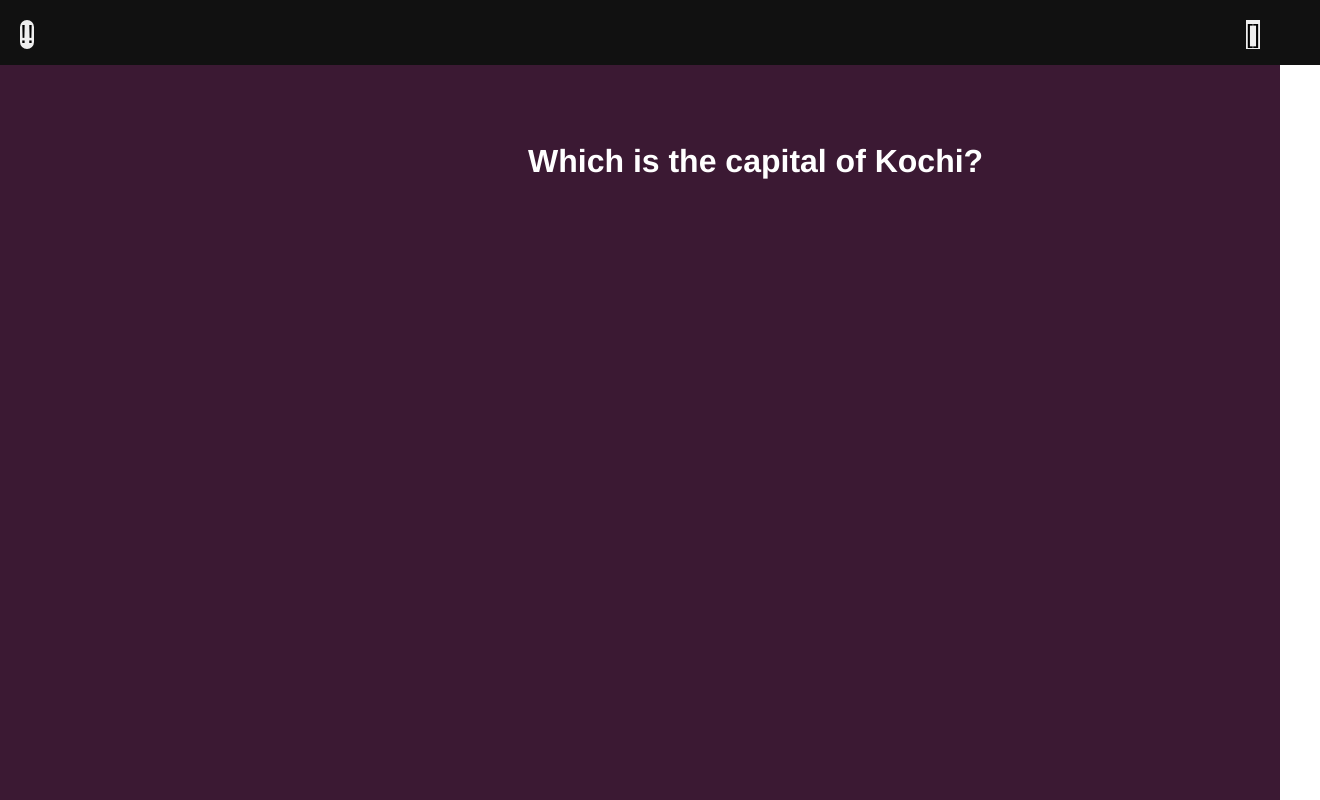
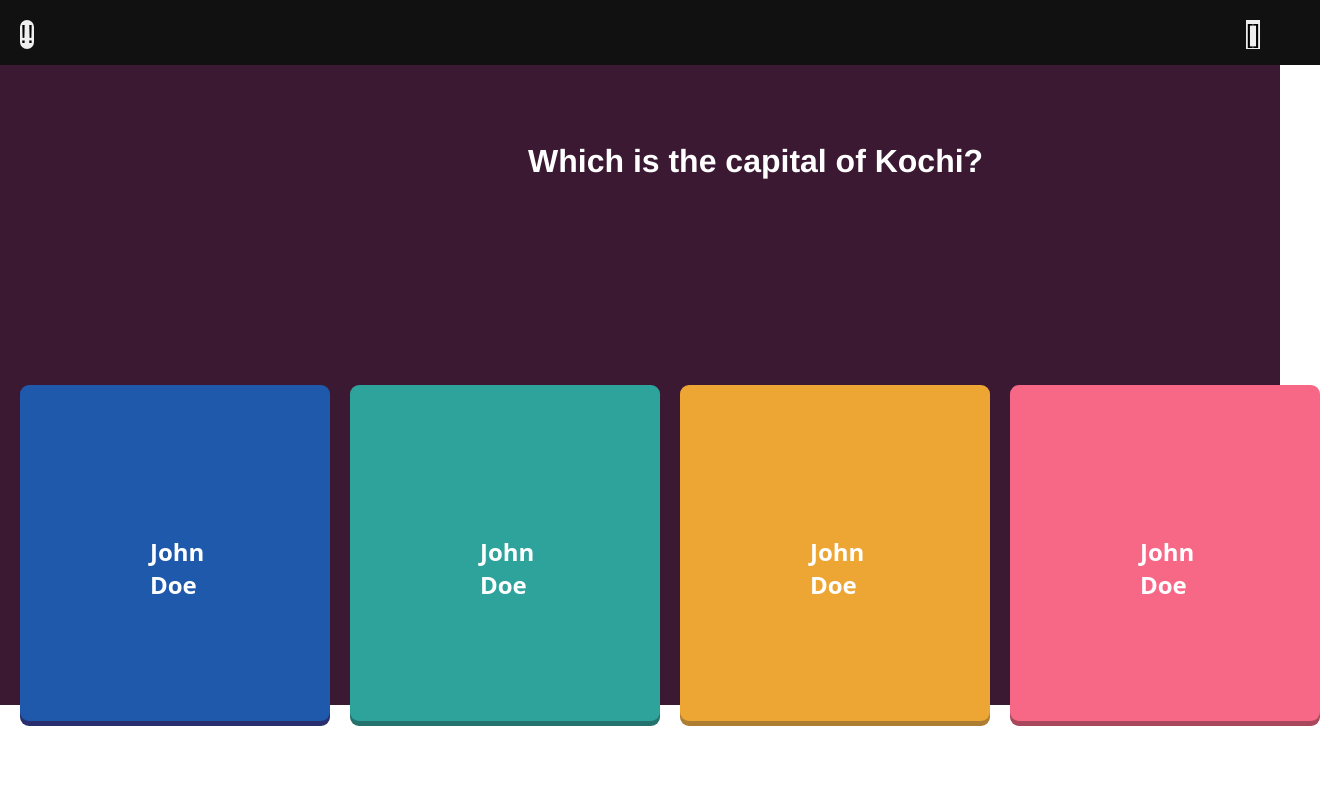
Before and after one commit to shafimuhammed1/quizApp, a React (Create React App) app: page / in a window 1280 px wide. Shown: the whole page, 1320 px wide, since content can reach past the window. Built offline with nearby package versions, Linux system fonts and the light colour scheme.

Commit message:
Added a component called card and styled it

```diff
--- a/src/Components/Cards/Card.css
+++ b/src/Components/Cards/Card.css
@@ -0,0 +1,65 @@
+.Card{
+    width: 100%;
+    /* height: 320px; */
+    background-color: #3b1933;
+
+}
+
+.Card-container{
+    height: 320px;
+    margin-left: 20px;
+    display: flex;
+    margin-right: 20px;
+
+}
+
+.question-card{
+    height: 42vh;
+    background-color: #1f59ab;
+    width: 25%;
+    border-radius: 9px;
+    box-shadow: 0px 5px #292e6e;
+    text-align: center;
+    cursor: pointer;
+}
+
+.question-card1{
+    height: 42vh;
+    background-color:#2ea39b;
+    width: 25%;
+    margin-left: 20px;
+    border-radius: 9px;
+    text-align: center;
+    box-shadow: 0px 5px #23726d;
+    cursor: pointer;
+}
+.question-card2{
+    height: 42vh;
+    background-color: #eda634;
+    width: 25%;
+    margin-left: 20px;
+    border-radius: 9px;
+    text-align: center;
+    box-shadow: 0px 5px #ad7e31;
+    cursor: pointer;
+}
+
+.question-card3{
+    height: 42vh;
+    background-color: #f76887;
+    width: 25%;
+    margin-left: 20px;
+    border-radius: 9px;
+    text-align: center;
+    box-shadow: 0px 5px #a9485d;
+    cursor: pointer;
+
+}
+
+.ans{
+    padding: 150px;
+    padding-left: 130px;
+    color: white;
+    font-size: 1.5rem;
+    font-family: system-ui, -apple-system, BlinkMacSystemFont, 'Segoe UI', Roboto, Oxygen, Ubuntu, Cantarell, 'Open Sans', 'Helvetica Neue', sans-serif;
+}
--- a/src/Components/Cards/Card.js
+++ b/src/Components/Cards/Card.js
@@ -1,19 +1,24 @@
 import React from 'react'
+import './Card.css'
 
 function Card() {
   return (
     <div className='Card'>
-<div class="question-card">
-
-
-    <h4><b>John Doe</b></h4>
-
-  </div>
-</div>
-
-
-
-  )
+      <div className='Card-container'>
+      <div class="question-card">
+       <h4 className='ans'><b>John Doe</b></h4>
+      </div>
+     <div class="question-card1">
+      <h4 className='ans'><b>John Doe</b></h4>
+     </div>
+     <div class="question-card2">
+      <h4 className='ans'><b>John Doe</b></h4>
+     </div>
+     <div class="question-card3">
+      <h4 className='ans'><b>John Doe</b></h4>
+     </div>
+     </div>
+    </div>
+ )
 }
-
 export default Card
--- a/src/Components/Container/Container.css
+++ b/src/Components/Container/Container.css
@@ -1,9 +1,9 @@
 .container{
     background-color: #3b1933;
     width: 100%;
-    height: 1000px;
+    height: 320px;
     margin-top: 65px;
-    position: fixed;
+    /* position: fixed;  */
 
 
 }
```
